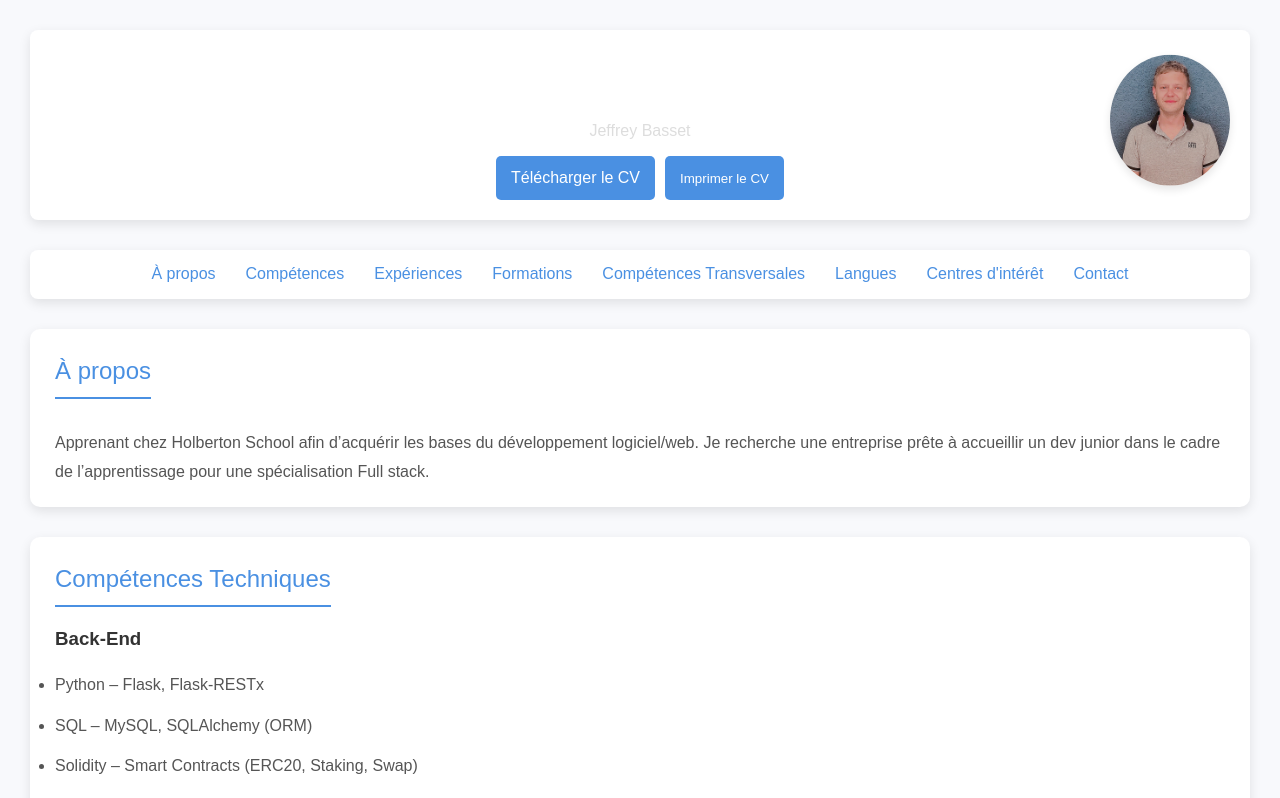
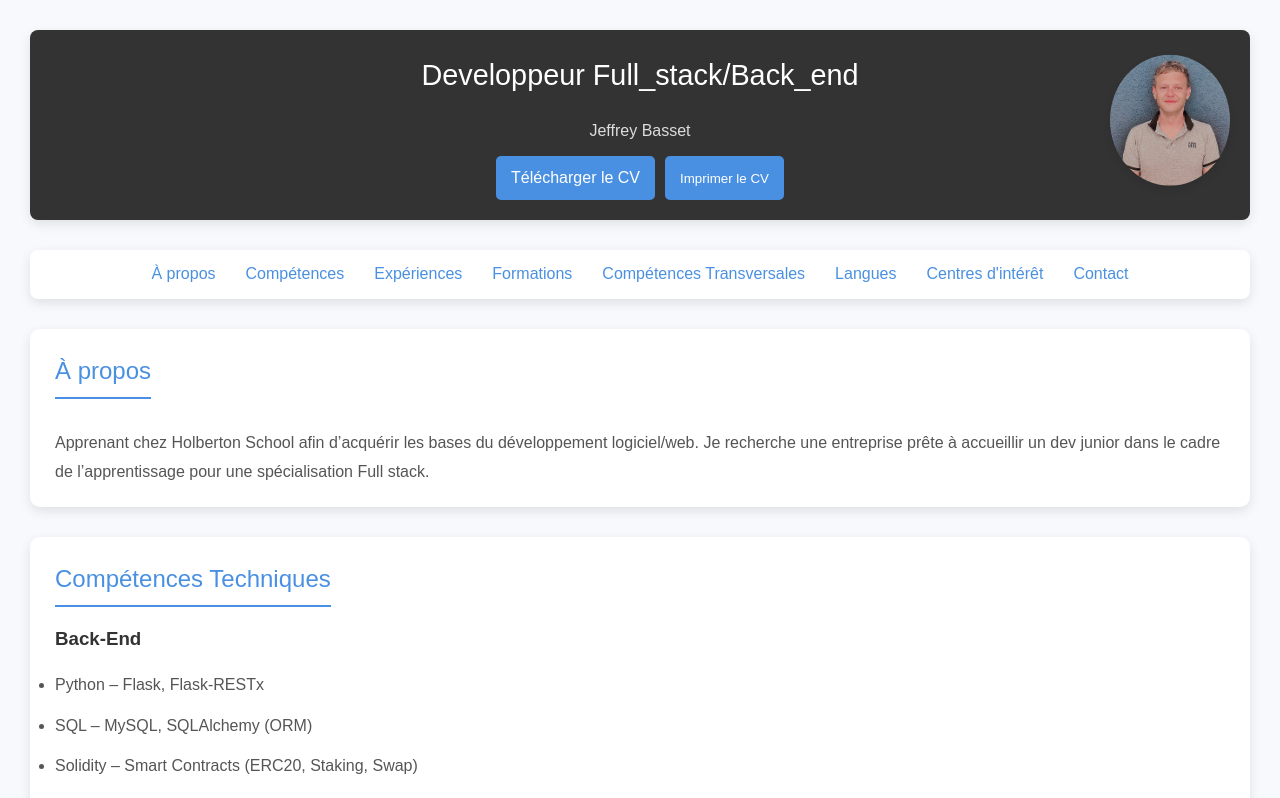
Before and after one commit to JeffToken31/my-first-react, a React (Create React App) app: page / in a window 1280 px wide. Shown: the top 798 px of the page. Built offline with nearby package versions, Linux system fonts and the light colour scheme.

Commit message:
test css

```diff
--- a/src/App.css
+++ b/src/App.css
@@ -25,7 +25,7 @@ header, section {
   display: flex;
   justify-content: center;
   align-items: center;
-  background-color: linear-gradient(135deg, #777, #333);
+  background-color: #333;
   color: #ffffff;
   padding: 20px;
   border-radius: 8px;
```
